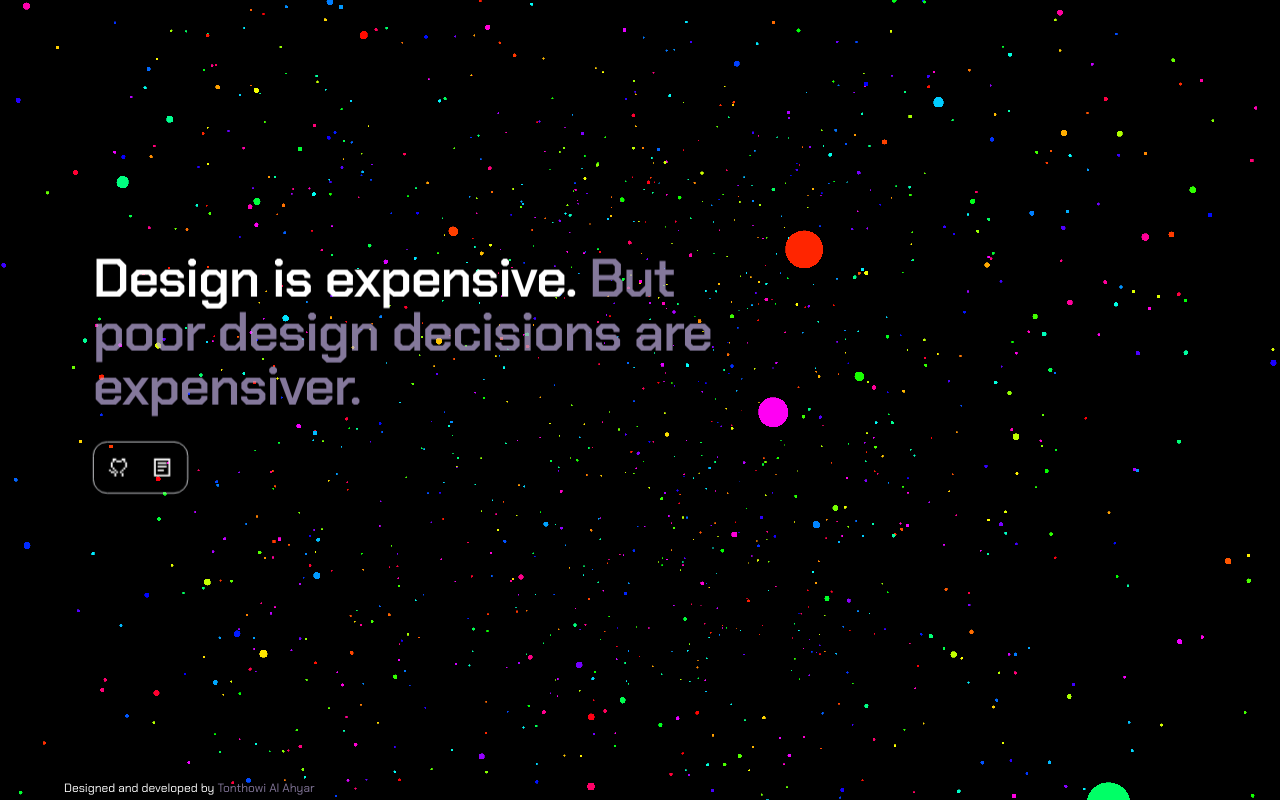
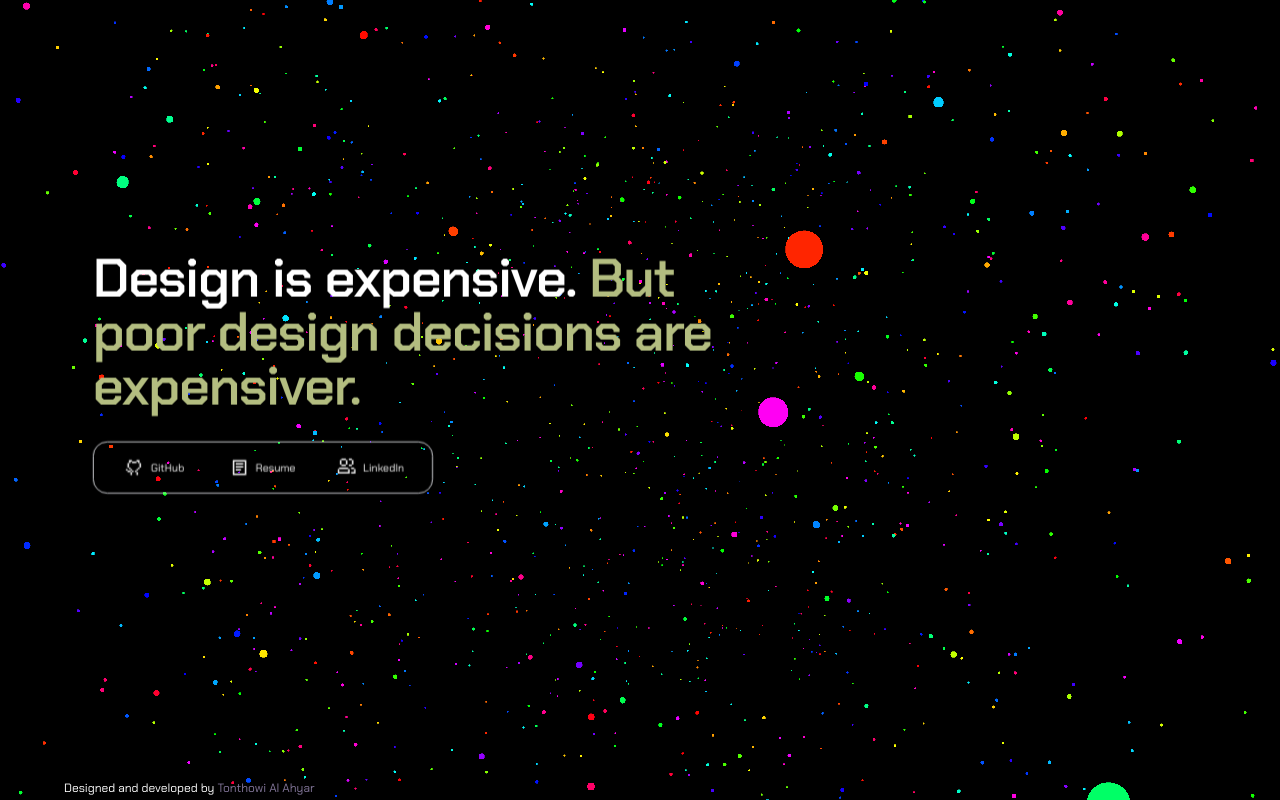
Before and after one commit to tonthowi/tonthowi-co, a React (Vite) app: page / in a window 1280 px wide. Built offline with nearby package versions, Linux system fonts and the light colour scheme.

Commit message:
What? More fixes?

```diff
--- a/src/MainContent.jsx
+++ b/src/MainContent.jsx
@@ -20,8 +20,7 @@ const MainContent = () => {
           Design is expensive.
           <motion.span
             animate={{
-            opacity: [1, 0.5, 1],
-            color: ['#ff6699', '#66ccff', '#ff6699'], // Pulsating colors
+            color: ['#036bfc', '#56fc03', '#fc03c2'], // Pulsating colors
             }}
             transition={{
             duration: 2,
--- a/src/MenuDock.tsx
+++ b/src/MenuDock.tsx
@@ -1,30 +1,34 @@
 import React from "react";
 import { Dock, DockIcon } from "./lib/dock-effect";
+import Link from './components/Link.jsx';
+import GitHubIcon from './images/GitHubIcon.jsx';
+import NoteIcon from './images/NoteIcon.jsx';
+import LinkedinIcon from './images/LinkedinIcon.jsx';
 
-import Link from './components/Link.jsx';
-import GitHubIcon from './images/GitHubIcon.jsx'
-import NoteIcon from './images/NoteIcon.jsx'
+const MenuIcon = ({ href, icon: IconComponent, label, ...props }) => {
+    return (
+        <Link
+            className="flex items-center space-x-2 text-white"
+            href={href}
+        >
+            <IconComponent className="w-5 h-5" {...props} />
+            <span className="text-white font-Display text-xs">{label}</span>
+        </Link>
+    );
+};
 
 export default function DockMenu() {
-
-    const MenuIcon = ({ href, icon: IconComponent, ...props }) => {
-        return (
-            <Link
-                className="text-white w-6 h-6"
-                href={href}
-            >
-                <IconComponent {...props} />
-            </Link>
-        )
-    }
     return (
         <div className="relative">
             <Dock direction="middle">
                 <DockIcon>
-            <MenuIcon href="https://github.com/tonthowi" icon={GitHubIcon} />
+                    <MenuIcon href="https://github.com/tonthowi" icon={GitHubIcon} label="GitHub" />
                 </DockIcon>
                 <DockIcon>
-            <MenuIcon href="https://read.cv/tonthowi" icon={NoteIcon} />
+                    <MenuIcon href="https://read.cv/tonthowi" icon={NoteIcon} label="Resume" />
+                </DockIcon>
+                <DockIcon>
+                    <MenuIcon href="https://www.linkedin.com/in/tonthowi-al-ahyar/" icon={LinkedinIcon} label="LinkedIn" />
                 </DockIcon>
             </Dock>
         </div>
--- /dev/null
+++ b/src/images/LinkedinIcon.jsx
@@ -0,0 +1,8 @@
+
+export default function GitHubIcon(props) {
+    return (
+        <svg xmlns="http://www.w3.org/2000/svg" viewBox="0 0 24 24" target={props.target || "_blank"} className={props.className} {...props}>
+            <path d="M11 0H5v2H3v6h2v2h6V8H5V2h6V0zm0 2h2v6h-2V2zM0 14h2v4h12v2H0v-6zm2 0h12v-2H2v2zm14 0h-2v6h2v-6zM15 0h4v2h-4V0zm4 8h-4v2h4V8zm0-6h2v6h-2V2zm5 12h-2v4h-4v2h6v-6zm-6-2h4v2h-4v-2z" fill="currentColor"/>
+        </svg>
+    );
+}
--- a/src/lib/dock-effect.tsx
+++ b/src/lib/dock-effect.tsx
@@ -14,11 +14,11 @@ export interface DockProps extends VariantProps<typeof dockVariants> {
   children: React.ReactNode;
 }
 
-const DEFAULT_MAGNIFICATION = 60;
+const DEFAULT_MAGNIFICATION = 160; // Set the magnified hovered here
 const DEFAULT_DISTANCE = 140;
 
 const dockVariants = cva(
-  "w-max mt-8 h-[58px] p-2 flex gap-2 rounded-2xl border supports-backdrop-blur:bg-white/10 supports-backdrop-blur:dark:bg-black/10 backdrop-blur-md",
+  "w-max mt-8 h-[58px] p-2 flex gap- rounded-2xl border supports-backdrop-blur:bg-white/10 supports-backdrop-blur:dark:bg-black/10 backdrop-blur-md",
 );
 
 const Dock = React.forwardRef<HTMLDivElement, DockProps>(
@@ -95,7 +95,7 @@ const DockIcon = ({
   let widthSync = useTransform(
     distanceCalc,
     [-distance, 0, distance],
-    [40, magnification, 40],
+    [120, magnification, 120] // Set the default width here
   );
 
   let width = useSpring(widthSync, {
```
Lines whose indentation alone changed are shown as unchanged.
